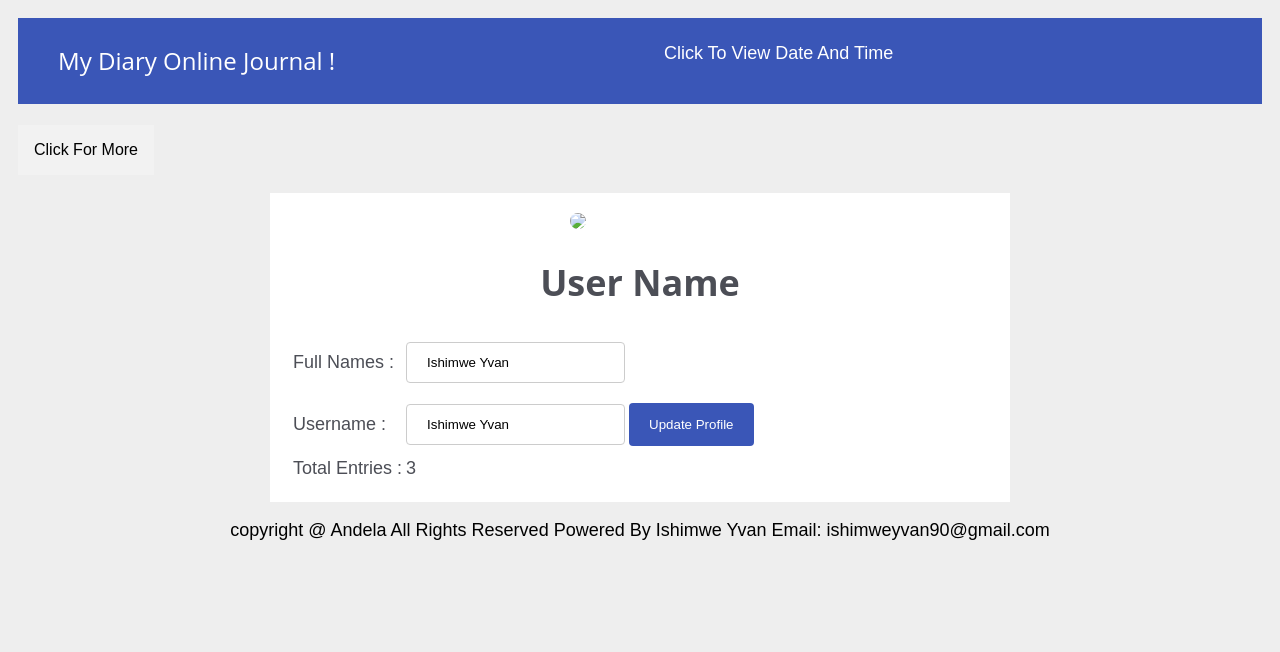
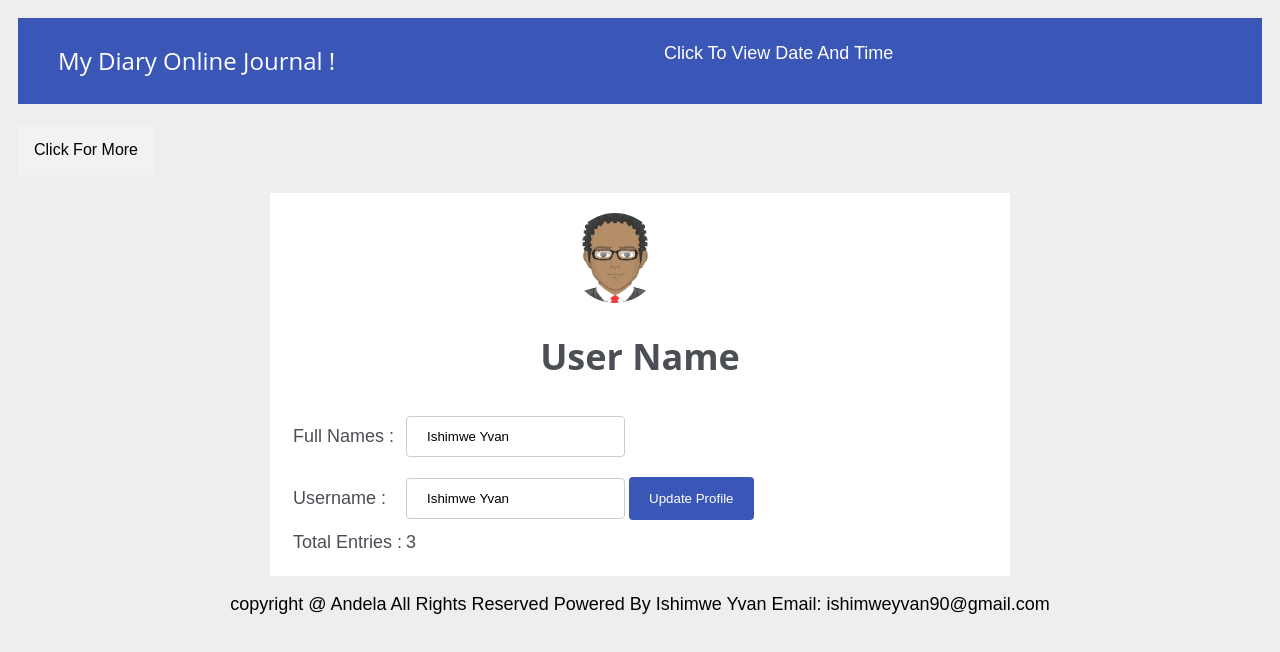
Before and after one commit to yvan1999/mydiaryweb, a plain HTML site: page user.html in a window 1280 px wide. Drawn offline with Linux system fonts and the light colour scheme; a script that the page names is missing.

Commit message:
Update user.html

```diff
--- a/user.html
+++ b/user.html
@@ -175,7 +175,7 @@ Click To View Date And Time</a>
         <div class="creditCardForm">
 
             <div class="heading">
-                <img src="img/avatar.png" style="width: 90px;border-radius:50%;margin-left: 40% ">
+                <img src="avatar.png" style="width: 90px;border-radius:50%;margin-left: 40% ">
 
                 <h1>User Name</h1>
 
```
